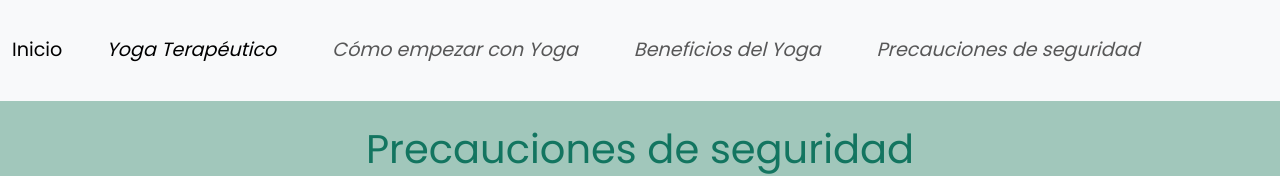
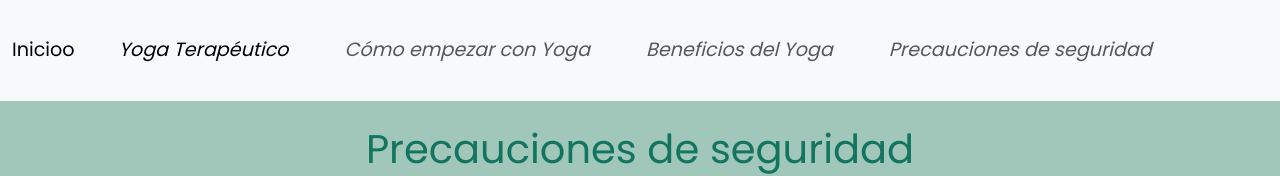
Before and after one commit to AmandaMelacci/Melacci-Amanda-Yoga, a plain HTML site: page views/precauciones_de_seguridad.html in a window 1280 px wide. Shown: the top 176 px of the page. Drawn offline with nearby package versions, Linux system fonts and the light colour scheme.

Commit message:
Actualizamos nombre de Inicioo

```diff
--- a/views/precauciones_de_seguridad.html
+++ b/views/precauciones_de_seguridad.html
@@ -14,7 +14,7 @@
     <header>
       <nav class="navbar navbar-expand-lg bg-body-tertiary">
         <div class="container-fluid">
-          <a class="navbar-brand" href="../index.html">Inicio</a>
+          <a class="navbar-brand" href="../index.html">Inicioo</a>
           <button class="navbar-toggler" type="button" data-bs-toggle="collapse" data-bs-target="#navbarNav">
             <span class="navbar-toggler-icon"></span>
           </button>
```
